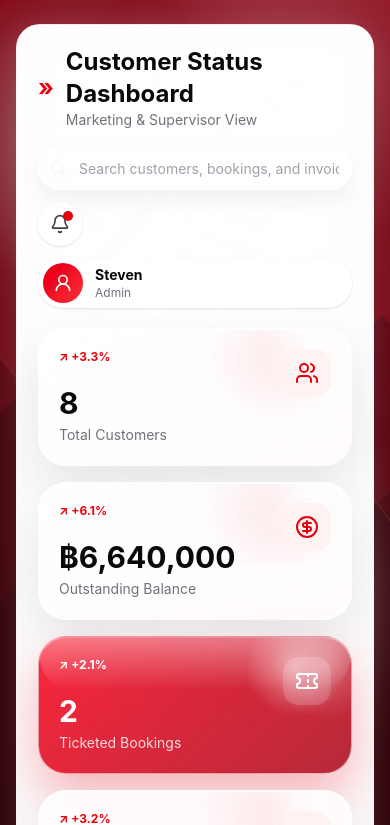
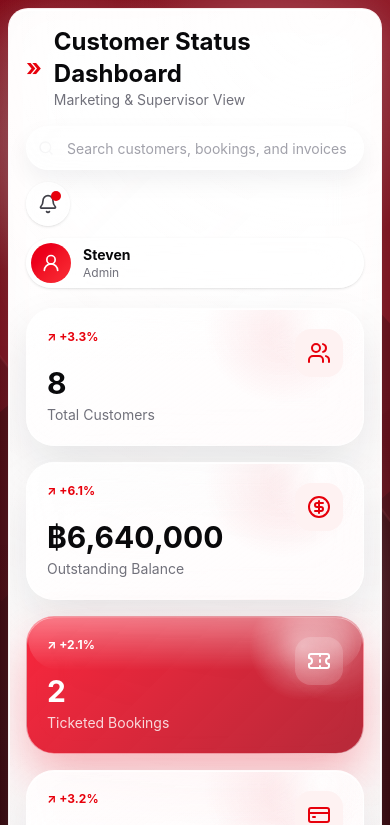
Before and after one commit to SuphakidS/customer-status-dashboard, a React (Vite) app: page / in a window 390 px wide. Shown: the top 825 px of the page. Built offline with nearby package versions, Linux system fonts and the light colour scheme.

Commit message:
Make dashboard layout full screen responsive

```diff
--- a/src/App.jsx
+++ b/src/App.jsx
@@ -231,14 +231,14 @@ function App() {
   };
 
   return (
-    <main className="dashboard-bg min-h-screen overflow-x-hidden px-4 py-6 text-zinc-950 sm:px-6 lg:px-8">
-      <div className="app-shell mx-auto grid max-w-[1500px] grid-cols-1 overflow-hidden lg:grid-cols-[230px_minmax(0,1fr)]">
+    <main className="dashboard-bg min-h-screen overflow-x-hidden p-2 text-zinc-950 sm:p-3 lg:p-4">
+      <div className="app-shell mx-auto grid min-h-[calc(100dvh-1rem)] w-full grid-cols-1 overflow-hidden sm:min-h-[calc(100dvh-1.5rem)] lg:min-h-[calc(100dvh-2rem)] lg:grid-cols-[230px_minmax(0,1fr)] 2xl:grid-cols-[260px_minmax(0,1fr)]">
         <Sidebar />
 
-        <section className="dashboard-surface min-w-0 p-5 md:p-7">
+        <section className="dashboard-surface min-w-0 p-4 md:p-5 xl:p-6 2xl:p-7">
           <Header searchTerm={searchTerm} setSearchTerm={setSearchTerm} />
 
-          <div className="mt-5 grid gap-4 xl:grid-cols-[minmax(0,1fr)_430px]">
+          <div className="mt-5 grid gap-4 xl:grid-cols-[minmax(0,1fr)_430px] 2xl:grid-cols-[minmax(0,1fr)_520px]">
             <section className="grid gap-4 md:grid-cols-2">
               <MetricCard
                 title="Total Customers"
@@ -290,12 +290,12 @@ function App() {
             </section>
           </div>
 
-          <div className="mt-4 grid gap-4 xl:grid-cols-[minmax(0,1.05fr)_minmax(0,.95fr)]">
+          <div className="mt-4 grid gap-4 xl:grid-cols-[minmax(0,1.05fr)_minmax(0,.95fr)] 2xl:grid-cols-[minmax(0,1fr)_minmax(0,1fr)]">
             <BookingStatusCard bookings={mockBookings} />
             <InvoiceCard invoices={mockInvoices} />
           </div>
 
-          <div className="mt-4 grid gap-4 xl:grid-cols-[minmax(0,.9fr)_minmax(0,1.1fr)]">
+          <div className="mt-4 grid gap-4 xl:grid-cols-[minmax(0,.9fr)_minmax(0,1.1fr)] 2xl:grid-cols-[minmax(0,1fr)_minmax(0,1fr)]">
             <CustomerSummaryCard
               customers={filteredCustomers}
               selectedCustomer={selectedCustomer}
--- a/src/styles.css
+++ b/src/styles.css
@@ -10,6 +10,10 @@
 
 body {
   margin: 0;
+}
+
+#root {
+  min-height: 100dvh;
 }
 
 button,
@@ -28,6 +32,8 @@ option {
   background-position: center;
   background-size: cover;
   background-attachment: fixed;
+  display: flex;
+  flex-direction: column;
   position: relative;
 }
 
@@ -61,8 +67,9 @@ option {
 }
 
 .app-shell {
+  flex: 1;
   border: 1px solid rgba(255, 255, 255, 0.72);
-  border-radius: 38px;
+  border-radius: clamp(20px, 2.2vw, 38px);
   background:
     linear-gradient(135deg, rgba(255, 255, 255, 0.72), rgba(255, 245, 247, 0.42)),
     rgba(255, 255, 255, 0.44);
@@ -75,6 +82,8 @@ option {
 }
 
 .dashboard-surface {
+  min-height: 100%;
+  overflow: auto;
   border: 1px solid rgba(255, 255, 255, 0.58);
   background:
     radial-gradient(circle at 84% 0%, rgba(255, 255, 255, 0.72), transparent 24%),
@@ -164,6 +173,7 @@ option {
 
 .sidebar-shell {
   margin: 0;
+  min-height: 100%;
   align-self: stretch;
   border-right: 1px solid rgba(255, 255, 255, 0.58);
   border-radius: 32px 0 0 32px;
@@ -229,10 +239,16 @@ option {
 
 @media (max-width: 768px) {
   .app-shell {
-    border-radius: 24px;
+    border-radius: 20px;
   }
 
   .dashboard-surface {
     border-radius: 18px;
   }
 }
+
+@media (min-width: 1800px) {
+  .dashboard-card {
+    border-radius: 32px;
+  }
+}
```
